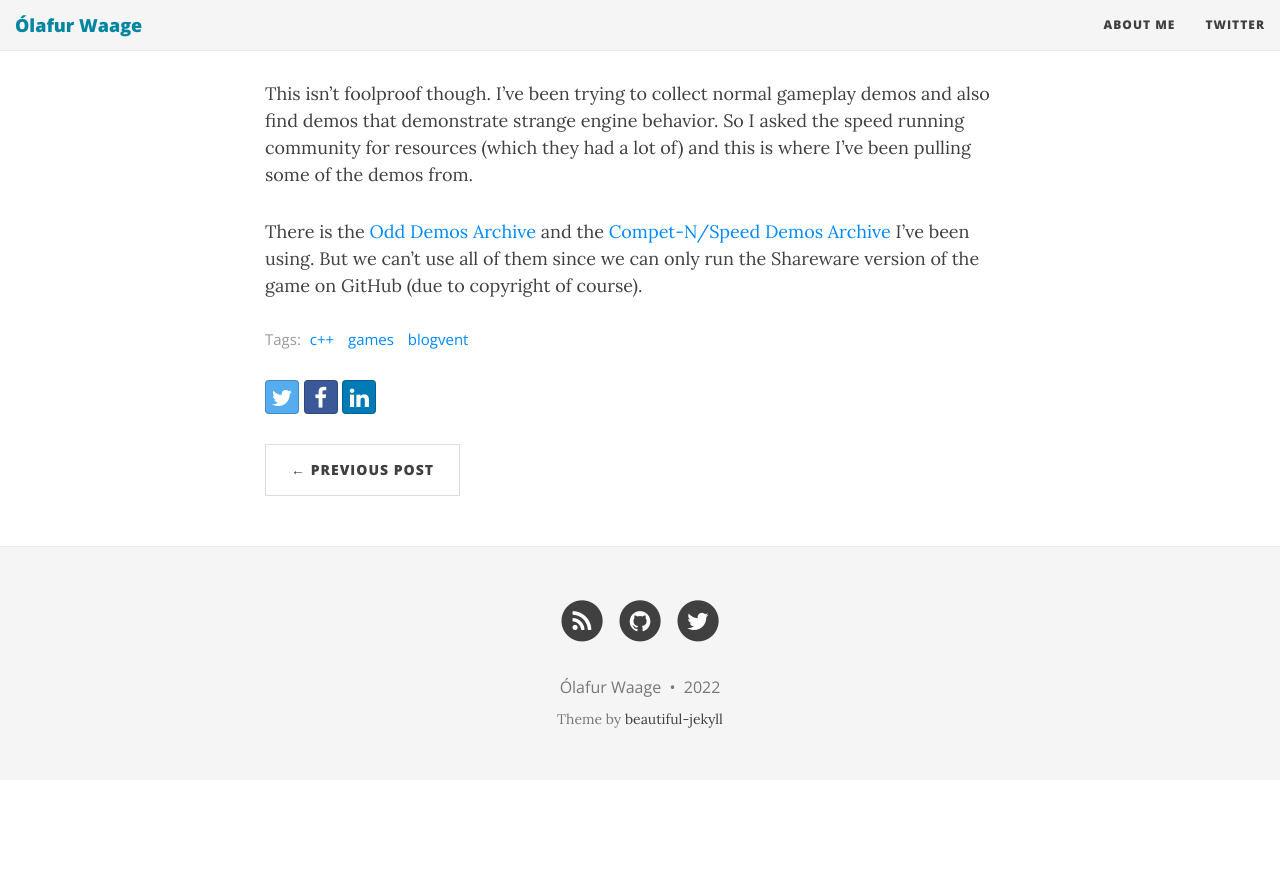
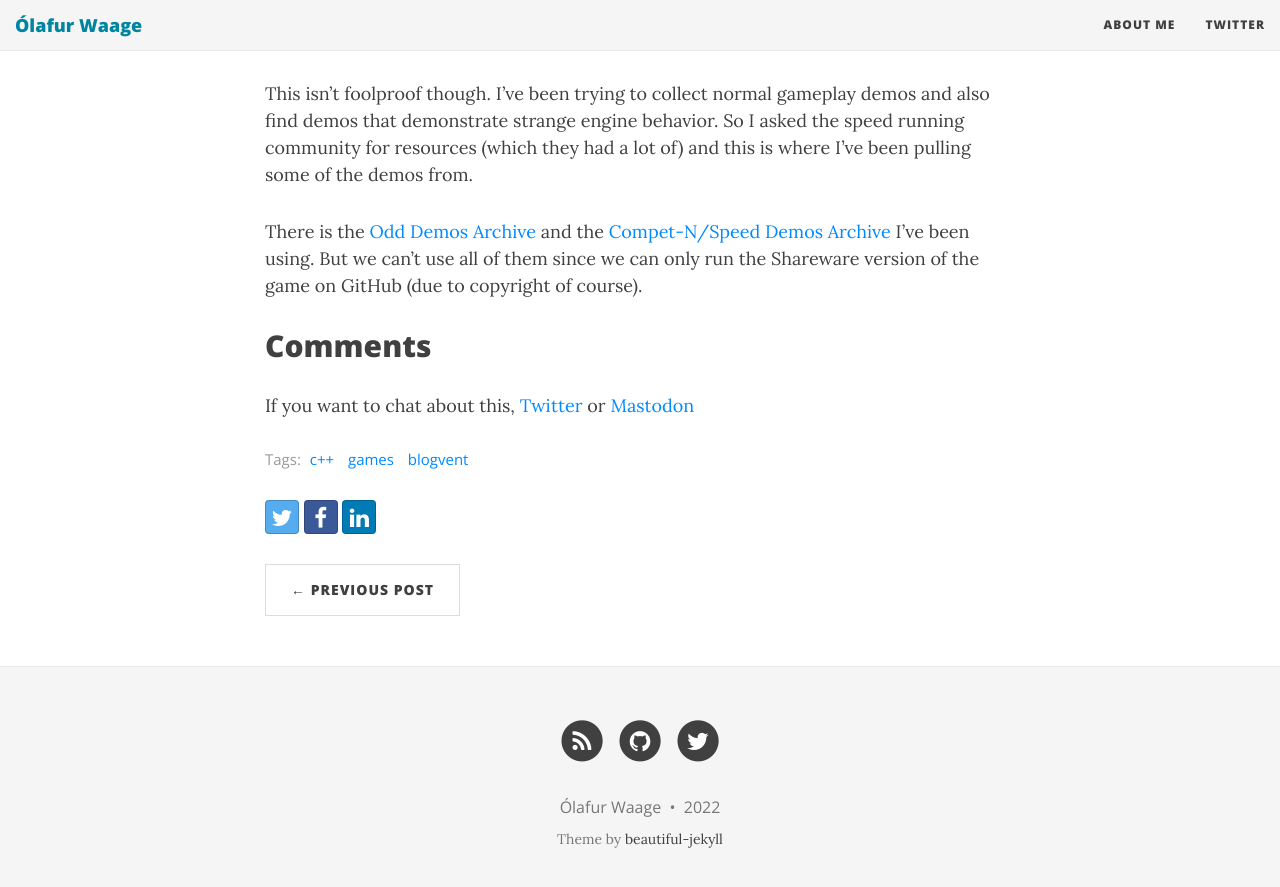
Before and after one commit to olafurw/olafurw.github.io, a Jekyll site: the page built from _posts/2022-12-04-headless-doom.md, in a window 1280 px wide and 900 px high, scrolled down 4428 px. Shown: the top 887 px of the window. Built offline with Jekyll 4.4.1, drawn with Linux system fonts in a browser that asks for light colours; nearby versions of some CDN libraries; before the commit the page ends 5208 px from its top, so only the background shows below that.

Commit message:
headless doom comments

```diff
--- a/_posts/2022-12-04-headless-doom.md
+++ b/_posts/2022-12-04-headless-doom.md
@@ -66,3 +66,7 @@
 This isn't foolproof though. I've been trying to collect normal gameplay demos and also find demos that demonstrate strange engine behavior. So I asked the speed running community for resources (which they had a lot of) and this is where I've been pulling some of the demos from.
 
 There is the [Odd Demos Archive](https://www.classicdoom.com/odddemos.htm) and the [Compet-N/Speed Demos Archive](https://archive.org/details/competn) I've been using. But we can't use all of them since we can only run the Shareware version of the game on GitHub (due to copyright of course).
+
+## Comments
+
+If you want to chat about this, [Twitter](https://twitter.com/olafurw/status/1599422860195287040) or [Mastodon](https://mastodon.social/@olafurw/109456071712908227)
```
